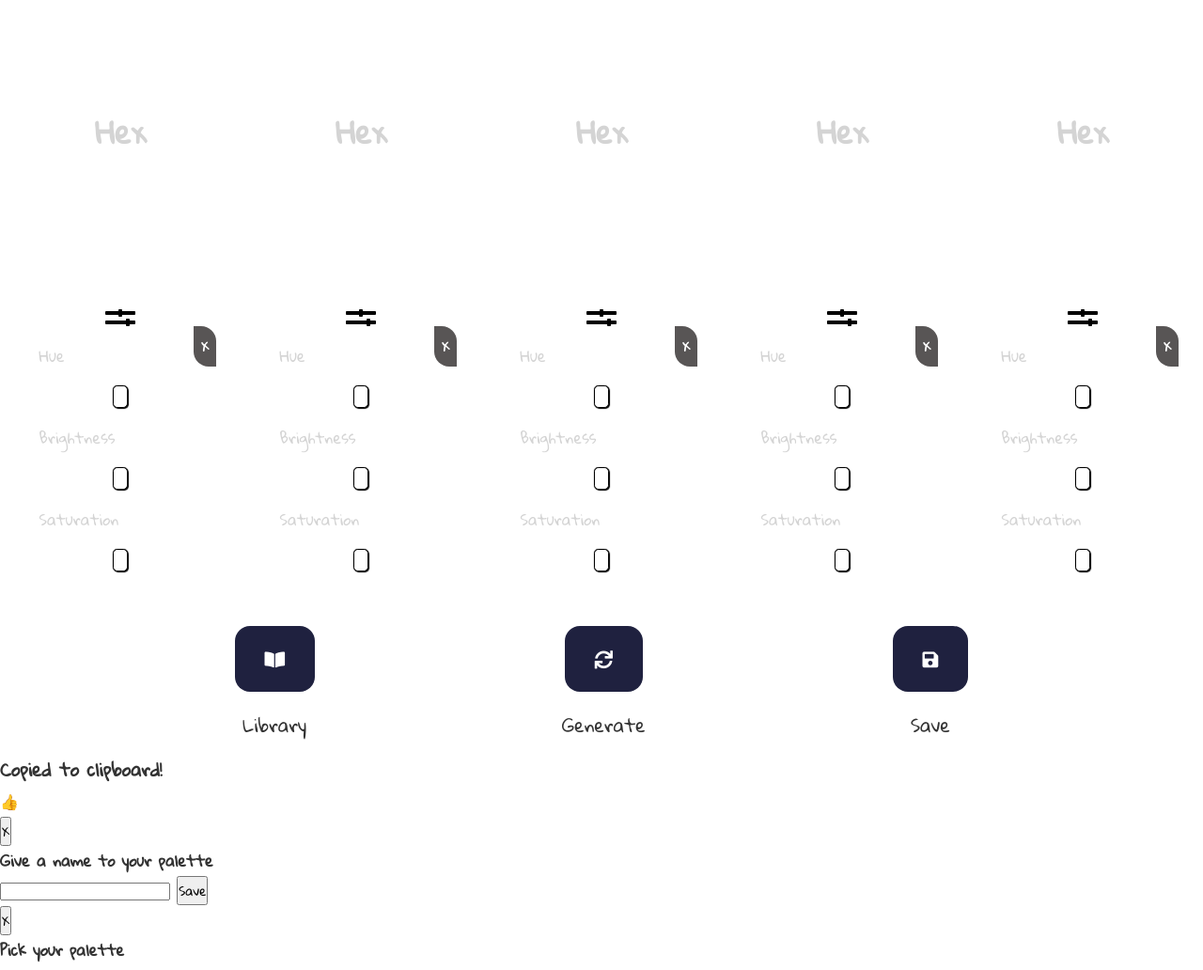
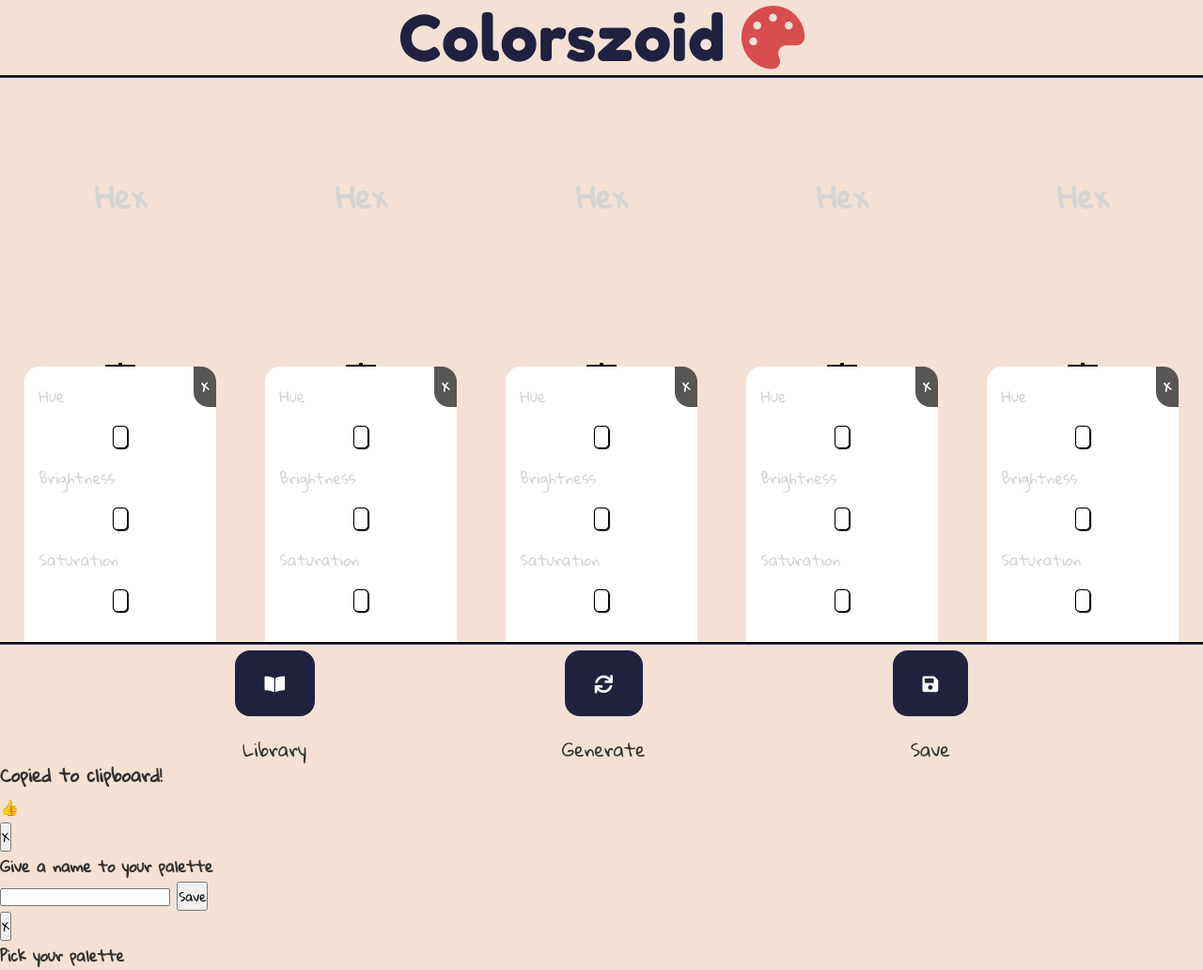
Before and after one commit to RossieK/Colorszoid, a plain HTML site: page index.html in a window 1280 px wide. Shown: the whole page at 94% size. Drawn offline with Linux system fonts and the light colour scheme; a script that the page names is missing.

Commit message:
Add title

```diff
--- a/index.html
+++ b/index.html
@@ -13,6 +13,7 @@
 </head>
 
 <body>
+    <div class="title">Colorszoid <i class="fas fa-palette"></i></div>
     <div class="colors">
         <div class="color">
             <h2>Hex</h2>
--- a/style.css
+++ b/style.css
@@ -6,7 +6,20 @@
 
     body {
         font-family: 'Gloria Hallelujah', cursive;
+        background: rgb(243, 225, 213);
         color: rgb(51, 51, 51);
+    }
+
+    .title {
+        font-family: 'Fredoka One', cursive;
+        font-size: 4.2rem;
+        color: rgb(31, 33, 63);
+        text-align: center;
+        height: 10vh;
+    }
+
+    .fa-palette {
+        color: rgb(216, 77, 77);
     }
 
     button {
@@ -20,13 +33,15 @@
     }
 
     .colors {
-        min-height: 80vh;
+        min-height: 75vh;
         display: flex;
         color: rgb(212, 212, 212);
+        border-top: rgb(31, 33, 63) 0.2rem groove;
+        border-bottom: rgb(31, 33, 63) 0.2rem groove;
     }
 
     .color {
-        height: 80vh;
+        height: 75vh;
         display: flex;
         flex: 1;
         flex-direction: column;
@@ -86,7 +101,7 @@
         display: flex;
         align-items: center;
         justify-content: space-evenly;
-        height: 20vh;
+        height: 15vh;
     }
 
     .panel button {
```
